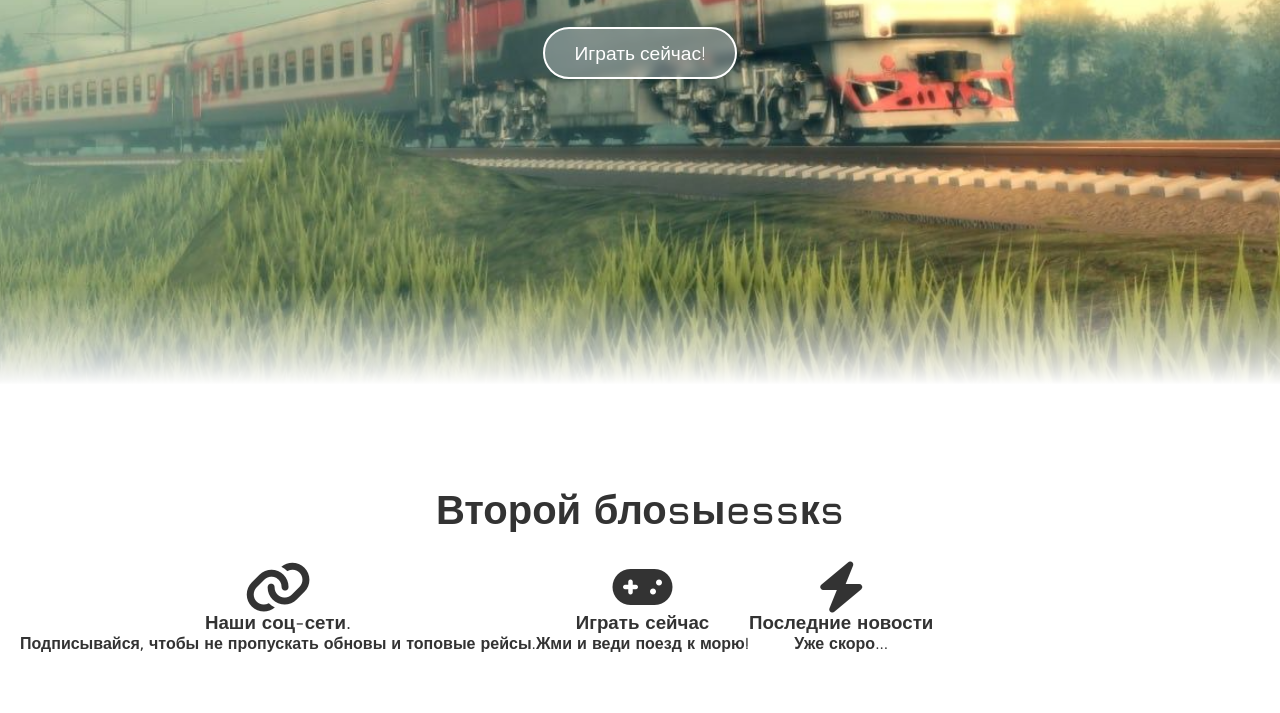
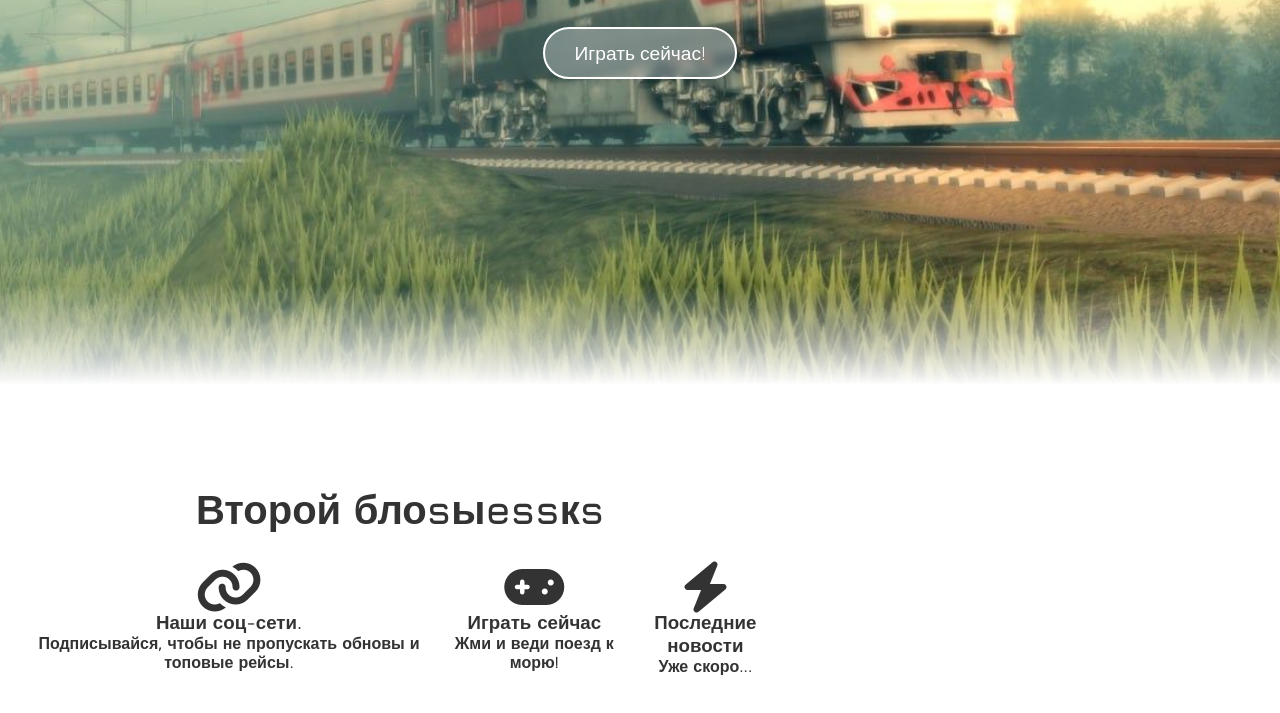
Before and after one commit to DrOmA-CoDeR/Sites, a plain HTML site: page index.html in a window 1280 px wide. Shown: the part 415-1128 px from the top of the page. Drawn offline with nearby package versions, Linux system fonts and the light colour scheme.

Commit message:
edit&gap

```diff
--- a/style.css
+++ b/style.css
@@ -91,6 +91,7 @@
             background-color: #ffffff;
             color: #333;
             text-align: center;
+            width: 800px;
         }
 
         .second-block h2 {
@@ -112,7 +113,9 @@
 .fs{
     display: flex;
     margin: auto;
+    gap: 10px;
 }
+
 
 
 /* Кастомный курсор */
```
